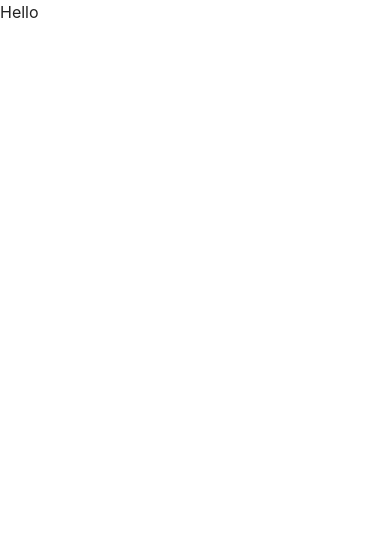
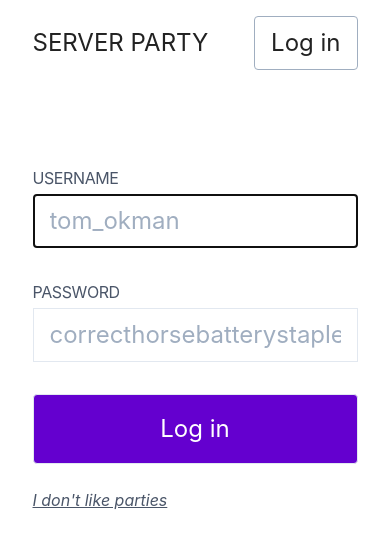
Before and after one commit to kiprasmel/server-party, a React (Create React App) app: page /login in a window 390 px wide. Shown: the top 548 px of the page. Built offline with nearby package versions, Linux system fonts and the light colour scheme.

Commit message:
Create the full `Login` page (mobile-only atm.)
This was fun:D

Signed-off-by: Kipras Melnikovas <kipras@kipras.org>

```diff
--- a/package.json
+++ b/package.json
@@ -11,6 +11,7 @@
 		"@types/react": "^16.9.0",
 		"@types/react-dom": "^16.9.0",
 		"@types/react-router-dom": "^5.1.5",
+		"axios": "^0.19.2",
 		"react": "^16.13.1",
 		"react-dom": "^16.13.1",
 		"react-router-dom": "^5.2.0",
--- /dev/null
+++ b/src/models/PartyServer.ts
@@ -0,0 +1,4 @@
+export interface PartyServer {
+	name: string;
+	distance: number;
+}
--- a/src/pages/Login.tsx
+++ b/src/pages/Login.tsx
@@ -1,10 +1,165 @@
-import React, { FC } from "react";
+import React, { FC, useState, useEffect } from "react";
+import { useHistory } from "react-router-dom";
+
+import { Navbar } from "../shared-components/Navbar";
+import { saveAuthToken, authenticate } from "../utils/auth";
+import { fetchServers } from "../utils/fetchServers";
+import { delay } from "../utils/delay";
+
+/** XState taught me well. kinda. */
+type StatusType = "idle" | "loading" | "success" | "error";
+
+interface State {
+	type: StatusType;
+	token?: string;
+	error?: string;
+	humanErrorMsg?: string;
+}
 
 export const Login: FC<{}> = () => {
-	const greeting = "Hello";
+	const history = useHistory();
+
+	const [username, setUsername] = useState<string>("");
+	const [password, setPassword] = useState<string>("");
+
+	const [statusState, setStatusState] = useState<State>({ type: "idle" });
+
+	/**
+	 * reset the status state's type & thus unlock the button etc.
+	 * if we've errored previously * & the user now changed
+	 * something inside the username / password fields
+	 */
+	useEffect(() => {
+		if (statusState.type === "error") {
+			setStatusState({ type: "idle" });
+		}
+	}, [username, password]);
+
+	/**
+	 * we'll be pre-fetching the server list upon authentication
+	 * and the redirecting the user to the server list page,
+	 * but we don't want to do it before the animation / transition completes.
+	 *
+	 * This should be a bigger number than the `submitElementClassName`s `transition-duration`
+	 */
+	const timeoutDurationBeforeRedirecting: number = 600;
+
+	/**
+	 * slightly custom styling based on the state
+	 */
+	const submitElementClassName: string = [
+		`px-16 py-4 text-2xl border rounded text-white transition all duration-300`,
+		statusState.type === "success" ? "bg-party-green" : "bg-party-purple",
+		["loading", "error"].includes(statusState.type) && "opacity-50 cursor-not-allowed",
+	].join(" ");
+
+	const handleLogin = async (e: React.MouseEvent<HTMLInputElement, MouseEvent>): Promise<void> => {
+		e.preventDefault();
+
+		setStatusState({ type: "loading" });
+
+		try {
+			const rawToken: string = await authenticate(username, password);
+
+			const bearerToken: string = saveAuthToken(rawToken);
+
+			setStatusState({ type: "success", token: bearerToken });
+
+			/**
+			 * pre-fetch the server list
+			 *
+			 * we're using `Promise.all`, combined with `delay`,
+			 * to make sure we wait AT LEAST the specified timeout duration
+			 * but no longer than necessary.
+			 */
+			const [prefetchedServers] = await Promise.all([
+				fetchServers(bearerToken),
+				delay(timeoutDurationBeforeRedirecting),
+			]);
+
+			/** yeet */
+			history.push("/party", { prefetchedServers });
+			return;
+		} catch (err) {
+			if (err?.response?.status === 401) {
+				setStatusState({ type: "error", error: err, humanErrorMsg: "The username / password was incorrect." });
+			} else {
+				setStatusState({ type: "error", error: err, humanErrorMsg: "An unknown error occurred." });
+			}
+		}
+	};
+
 	return (
-		<div>
-			<h1>{greeting}</h1>
-		</div>
+		<>
+			<div className="w-screen h-screen">
+				<Navbar />
+
+				<main className="w-10/12 mx-auto mt-24">
+					<form className="flex flex-col space-y-8">
+						<div>
+							<label htmlFor="username" className="flex flex-col">
+								<span className="uppercase tracking-tight text-gray-700">Username</span>
+								<input
+									// eslint-disable-next-line jsx-a11y/no-autofocus
+									autoFocus
+									name="username"
+									id="username"
+									type="text"
+									placeholder="tom_okman"
+									value={username}
+									onChange={(e) => setUsername(e.target.value)}
+									className="px-4 py-2 mt-1 border text-2xl"
+								/>
+							</label>
+						</div>
+
+						<div>
+							<label htmlFor="username" className="flex flex-col">
+								<span className="uppercase tracking-tight text-gray-700">Password</span>
+								<input
+									name="password"
+									id="password"
+									type="password"
+									/** ofc gotta reference the https://youtu.be/3NjQ9b3pgIg */
+									placeholder="correcthorsebatterystaple"
+									value={password}
+									onChange={(e) => setPassword(e.target.value)}
+									className="px-4 py-2 mt-1 border text-2xl"
+								/>
+							</label>
+						</div>
+
+						{statusState.type === "error" && (
+							<div className="flex text-xl space-x-2">
+								<span aria-label="attention">❗</span>
+								<p>{statusState.humanErrorMsg}</p>
+							</div>
+						)}
+
+						<div className="flex flex-col space-y-6">
+							<input
+								type="submit"
+								value={statusState.type === "success" ? "Welcome" : "Log in"}
+								onClick={(e) => handleLogin(e)}
+								disabled={["loading", "success", "error"].includes(statusState.type)}
+								className={submitElementClassName}
+							/>
+
+							<span>
+								<a
+									/** ¯\_(ツ)_/¯ */
+									href="https://go.kipras.org/party"
+									target="_blank"
+									rel="noopener noreferrer"
+									className="underline italic text-gray-700"
+								>
+									I don't like parties
+								</a>
+							</span>
+						</div>
+					</form>
+				</main>
+			</div>
+		</>
 	);
 };
--- /dev/null
+++ b/src/utils/auth.ts
@@ -0,0 +1,25 @@
+import axios from "axios";
+
+const localStorageAuthKey: string = "__auth_token";
+
+/** TODO use context / redux? Would still be kinda overkill lol */
+export function saveAuthToken(rawToken: string, bearerToken: string = `Bearer ${rawToken}`): string {
+	localStorage.setItem(localStorageAuthKey, bearerToken);
+
+	return bearerToken;
+}
+
+export function getAuthToken(): string | null {
+	const token: string | null = localStorage.getItem(localStorageAuthKey);
+
+	return token;
+}
+
+export async function authenticate(username: string, password: string): Promise<string> {
+	const { data }: { data: { token: string } } = await axios.post("https://playground.tesonet.lt/v1/tokens", {
+		username,
+		password,
+	});
+
+	return data.token;
+}
--- /dev/null
+++ b/src/utils/delay.ts
@@ -0,0 +1,3 @@
+export function delay(ms: number) {
+	return new Promise((resolve) => setTimeout(resolve, ms));
+}
--- /dev/null
+++ b/src/utils/fetchServers.ts
@@ -0,0 +1,14 @@
+import axios, { AxiosRequestConfig } from "axios";
+import { PartyServer } from "../models/PartyServer";
+import { getAuthToken } from "./auth";
+
+export async function fetchServers(
+	bearerToken: string = getAuthToken() || "",
+	headers: AxiosRequestConfig["headers"] = {
+		Authorization: bearerToken,
+	}
+): Promise<PartyServer[]> {
+	const res: { data: PartyServer[] } = await axios.get("https://playground.tesonet.lt/v1/servers", { headers });
+
+	return res.data;
+}
```
Also changed, not shown: 1 other file (tests, documents, lock files or other folders).
